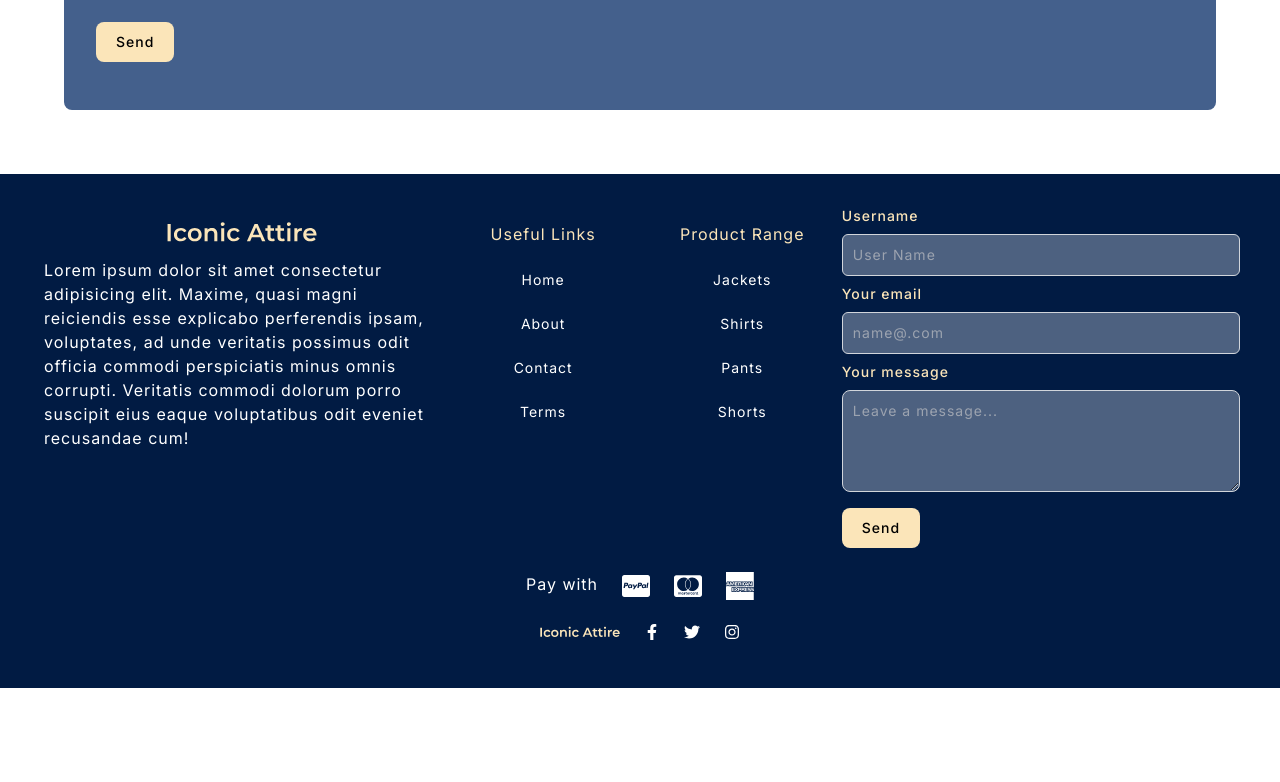
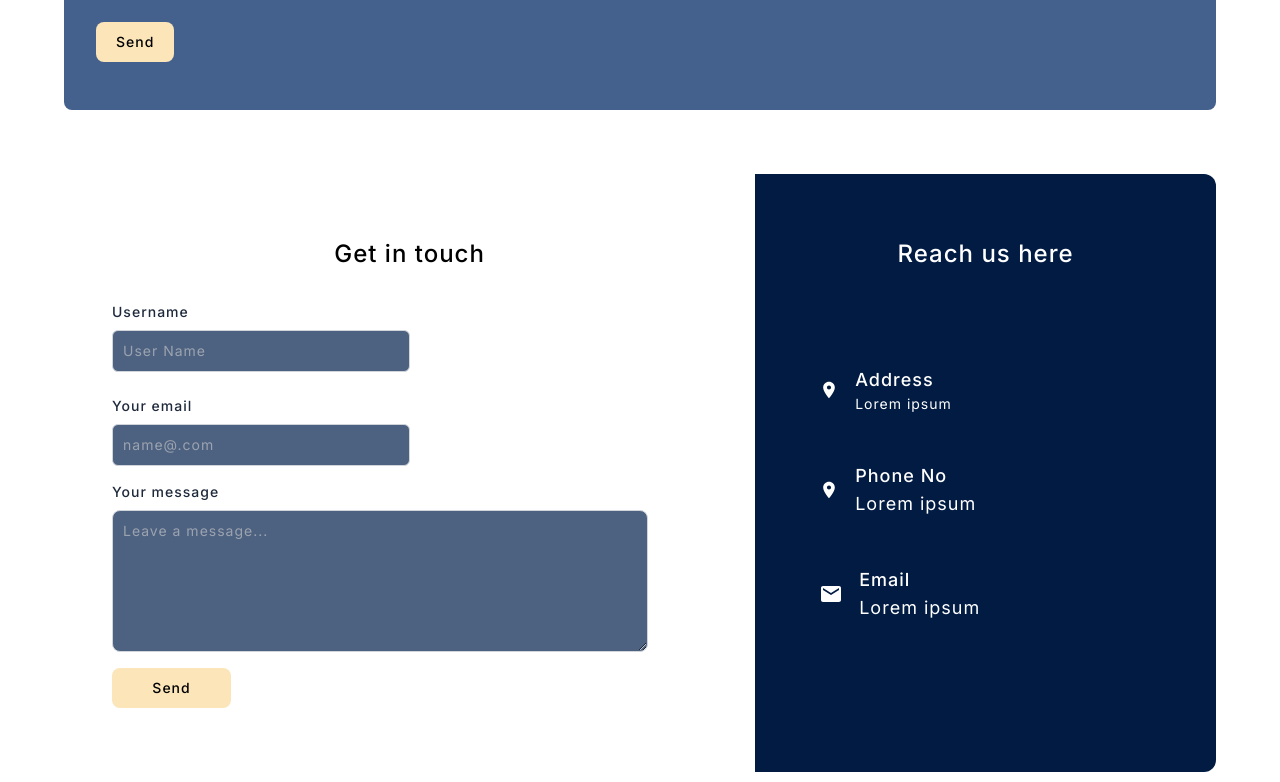
Before and after one commit to asfundmirza/IconicAttire, a Next.js app in the folder my-app/: page /contact in a window 1280 px wide. Shown: the part 938-1720 px from the top of the page. Before the commit the page ends 1626 px from the top, so only its background shows below. Built offline with nearby package versions, Linux system fonts and the light colour scheme; no server answers.

Commit message:
contact page addition

```diff
--- a/my-app/src/app/about/page.js
+++ b/my-app/src/app/about/page.js
@@ -15,20 +15,20 @@ const About = () => {
         </div>
 
 
-        <div className="w-full md:w-[60%] flex flex-col space-y-6 py-8 justify-center items-center">
+        <div className="w-full md:w-[60%] flex flex-col space-y-6 py-4 justify-center items-center">
 
           <div className="flex justify-center items-center">
-            <h2 className="text-3xl font-custom-font font-bold md:font-semibold md:text-5xl">About us</h2>
+            <h2 className="text-3xl font-custom-font font-bold md:font-semibold md:text-4xl">About us</h2>
           </div>
 
           <div className="w-full md:w-[85%] flex flex-col items-center justify-center space-y-3 ">
-            <p className="text-sm md:text-lg font-custom-font font-medium">
+            <p className="text-sm md:text-[1rem] font-custom-font  font-medium">
             Lorem ipsum dolor sit amet, consectetur adipiscing elit. Aenean ullamcorper auctor enim vel vestibulum. Praesent vulputate eros sed venenatis facilisis. Curabitur at urna vitae tortor vestibulum venenatis. Etiam lobortis ornare lorem non ultricies. Fusce nec nisl ultricies, auctor sem nec, viverra leo. Duis molestie leo in nulla tincidunt posuere. Fusce nec elit consectetur, aliquam leo et, consequat urna. Nullam vestibulum scelerisque tempor. Nam eget vehicula leo. Donec nibh leo, posuere id facilisis quis, eleifend at arcu.
 
 
 
             </p>
-            <p className="text-sm md:text-lg font-custom-font font-medium">Maecenas ut dui nec quam hendrerit porttitor. Pellentesque consectetur tellus vel nulla blandit, eget placerat tellus lobortis. Proin vitae enim ornare, scelerisque lorem eleifend, rutrum augue. Morbi pellentesque rutrum nibh, ut molestie lectus. Praesent aliquam consequat commodo. Vivamus a finibus justo. Curabitur faucibus turpis et urna porttitor condimentum. Nullam porttitor porttitor dolor sed consectetur. Donec nec sollicitudin odio.</p>
+            <p className="text-sm md:text-[1rem] font-custom-font font-medium">Maecenas ut dui nec quam hendrerit porttitor. Pellentesque consectetur tellus vel nulla blandit, eget placerat tellus lobortis. Proin vitae enim ornare, scelerisque lorem eleifend, rutrum augue. Morbi pellentesque rutrum nibh, ut molestie lectus. Praesent aliquam consequat commodo. Vivamus a finibus justo. Curabitur faucibus turpis et urna porttitor condimentum. Nullam porttitor porttitor dolor sed consectetur. Donec nec sollicitudin odio.</p>
           </div>
         </div>
       </div>
--- a/my-app/src/app/contact/page.js
+++ b/my-app/src/app/contact/page.js
@@ -105,7 +105,7 @@ const Contact = () => {
 
      {/* Form */}
 
-     <div className="flex flex-col w-full bg-[#44608C] px-8 py-8 rounded-lg">
+     <div className="flex flex-col w-full bg-[#44608C] px-4 md:px-8 py-8 rounded-lg">
 
 
 
@@ -175,6 +175,133 @@ const Contact = () => {
 
      </div>
 
+     <div className="section3 w-full  flex flex-col md:flex-row py-[2rem] space-y-[2rem]">
+
+     {/* form */}
+      <div className="w-full md:w-[60%] py-[4rem]  rounded-[12px_0_0_12px] px-[3rem]">
+        <div className="flex flex-col ">
+
+          {/* heading */}
+          <div className="flex flex-row justify-center py-[2rem]">
+          <h2 className="text-lg md:text-2xl font-custom-font font-medium text-black">Get in touch</h2>
+        </div>
+
+          {/* form details */}
+          <div className="flex flex-col space-y-4">
+
+          <div className="mb-2 ">
+              <label
+                htmlFor="website-admin"
+                className="block mb-2 text-sm md:text-md font-custom-font font-medium text-slate-800 "
+              >
+                Username
+              </label>
+
+              <input
+                type="text"
+                className="rounded-md w-full md:w-[50%] bg-fieldscustom-color border border-gray-300 text-white focus:ring-blue-500 focus:border-blue-500 block flex-1 min-w-0  text-sm p-2.5   dark:border-gray-600 dark:placeholder-gray-400 dark:text-white dark:focus:ring-blue-500 dark:focus:border-blue-500"
+                placeholder="User Name"
+              ></input>
+            </div>
+
+            {/* Email */}
+
+            <div className="mb-2">
+              <label
+                htmlFor="email"
+                className="block mb-2 text-sm md:text-md font-custom-font font-medium text-slate-800"
+              >
+                Your email
+              </label>
+              <input
+                type="email"
+                className="  border w-full md:w-[50%] border-gray-300 text-white text-sm rounded-md focus:ring-blue-500 focus:border-blue-500 block p-2.5 bg-fieldscustom-color  dark:border-gray-600 dark:placeholder-gray-400 dark:text-white dark:focus:ring-blue-500 dark:focus:border-blue-500 dark:shadow-sm-light"
+                placeholder="name@.com"
+                required
+              ></input>
+            </div>
+
+            {/* Message */}
+
+            <div className="mb-4">
+              <label
+                htmlFor="message"
+                className="block mb-2 text-sm md:text-md font-custom-font font-medium text-slate-800"
+              >
+                Your message
+              </label>
+              <textarea
+                id="message"
+                rows="6"
+                className="block w-full md:w-[90%] p-2.5  text-sm text-white bg-fieldscustom-color rounded-lg border border-gray-300 focus:ring-blue-500 focus:border-blue-500  dark:border-gray-600 dark:placeholder-gray-400 dark:text-white dark:focus:ring-blue-500 dark:focus:border-blue-500"
+                placeholder="Leave a message..."
+              ></textarea>
+            </div>
+
+            <button
+              type="submit"
+              className="text-black w-full md:w-[20%] bg-secondary-color hover:bg-btnhover-color focus:ring-4 focus:outline-none focus:ring-blue-300 font-medium rounded-lg text-sm sm:w-auto px-5 py-2.5 text-center   dark:focus:ring-blue-800"
+            >
+              Send
+            </button>
+
+
+
+          </div>
+        </div>
+
+
+
+      </div>
+
+      {/* Details */}
+
+      <div className="w-full md:w-[40%] flex flex-col  bg-primary-color rounded-[12px] md:rounded-[0_12px_12px_0]   ">
+        <div className="flex flex-row justify-center py-[4rem]">
+          <h2 className="text-lg md:text-2xl font-custom-font font-medium text-white">Reach us here</h2>
+        </div>
+
+
+        {/* icons with details */}
+        <div className="flex flex-row md:flex-col py-[2rem] space-y-4 md:space-y-[3rem]">
+
+        <div className="w-full flex flex-row px-0 md:px-[4rem]  items-center space-x-4">
+          <div className="icon">
+          <MdLocationOn className="text-xl text-white"/>
+
+          </div>
+          <div className="w-full flex flex-col items-start justify-center">
+            <h2 className="text-md md:text-lg text-white font-medium font-custom-font">Address</h2>
+            <h3 className="text-sm md:text-md text-white font-normal font-custom-font">Lorem ipsum</h3>
+          </div>
+        </div>
+
+        <div className="w-full flex flex-row px-[4rem]  items-center space-x-4">
+          <div className="icon">
+          <MdLocationOn className="text-xl text-white"/>
+
+          </div>
+          <div className="w-full flex flex-col items-start justify-center ">
+            <h2 className="text-md md:text-lg text-white font-medium font-custom-font">Phone No</h2>
+            <h3 className="text-md md:text-lg text-white font-normal font-custom-font">Lorem ipsum</h3>
+          </div>
+        </div>
+
+
+        <div className="w-full flex flex-row px-[4rem]  items-center space-x-4">
+          <div className="icon">
+          <MdEmail className="text-2xl text-white"/>
+
+          </div>
+          <div className="w-full flex flex-col justify-center items-start">
+            <h2 className="text-md md:text-lg text-white font-medium font-custom-font">Email</h2>
+            <h3 className="text-md md:text-lg text-white font-normal font-custom-font">Lorem ipsum</h3>
+          </div>
+        </div>
+        </div>
+      </div>
+     </div>
+
 
     </div>
 
```
